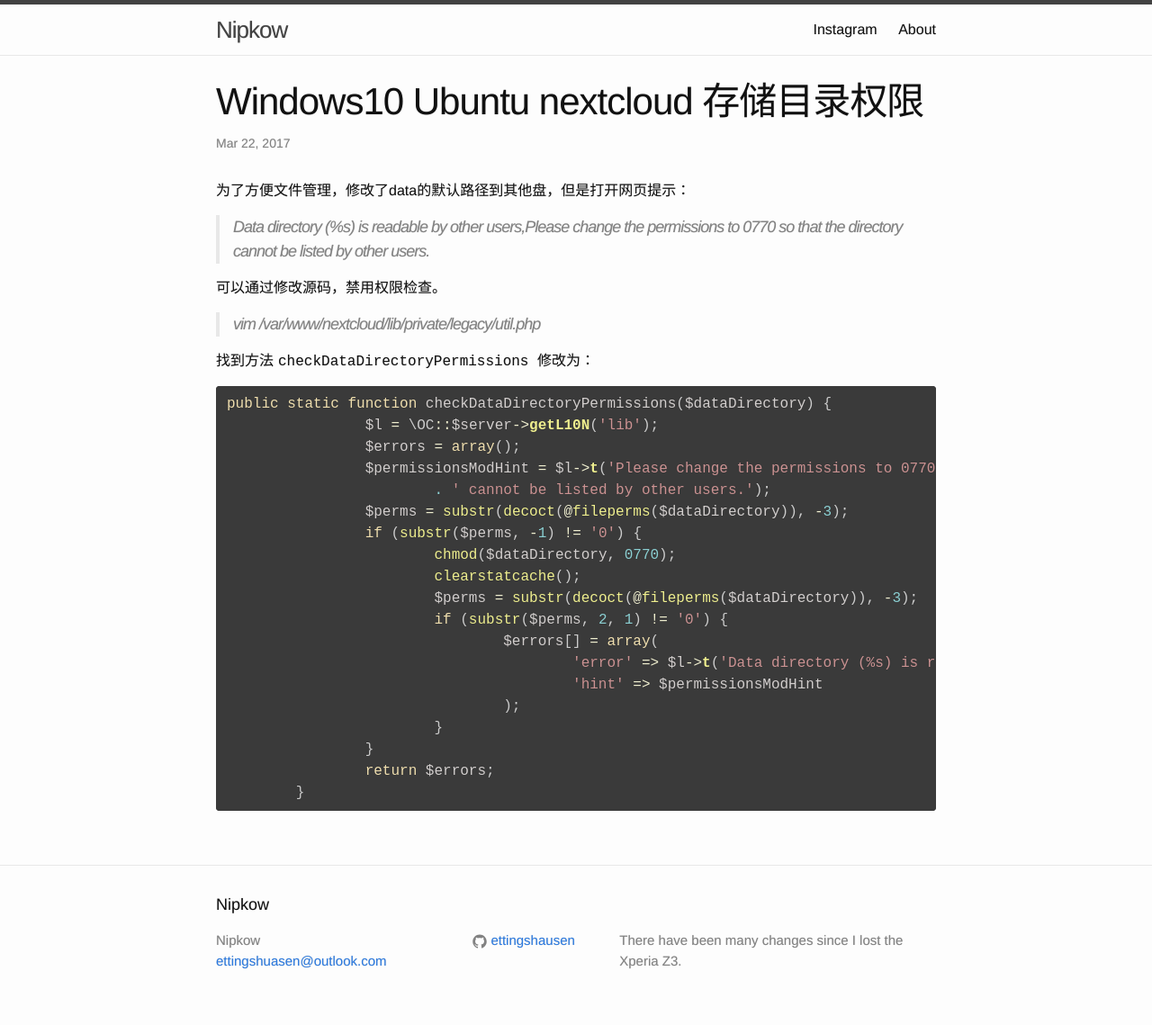
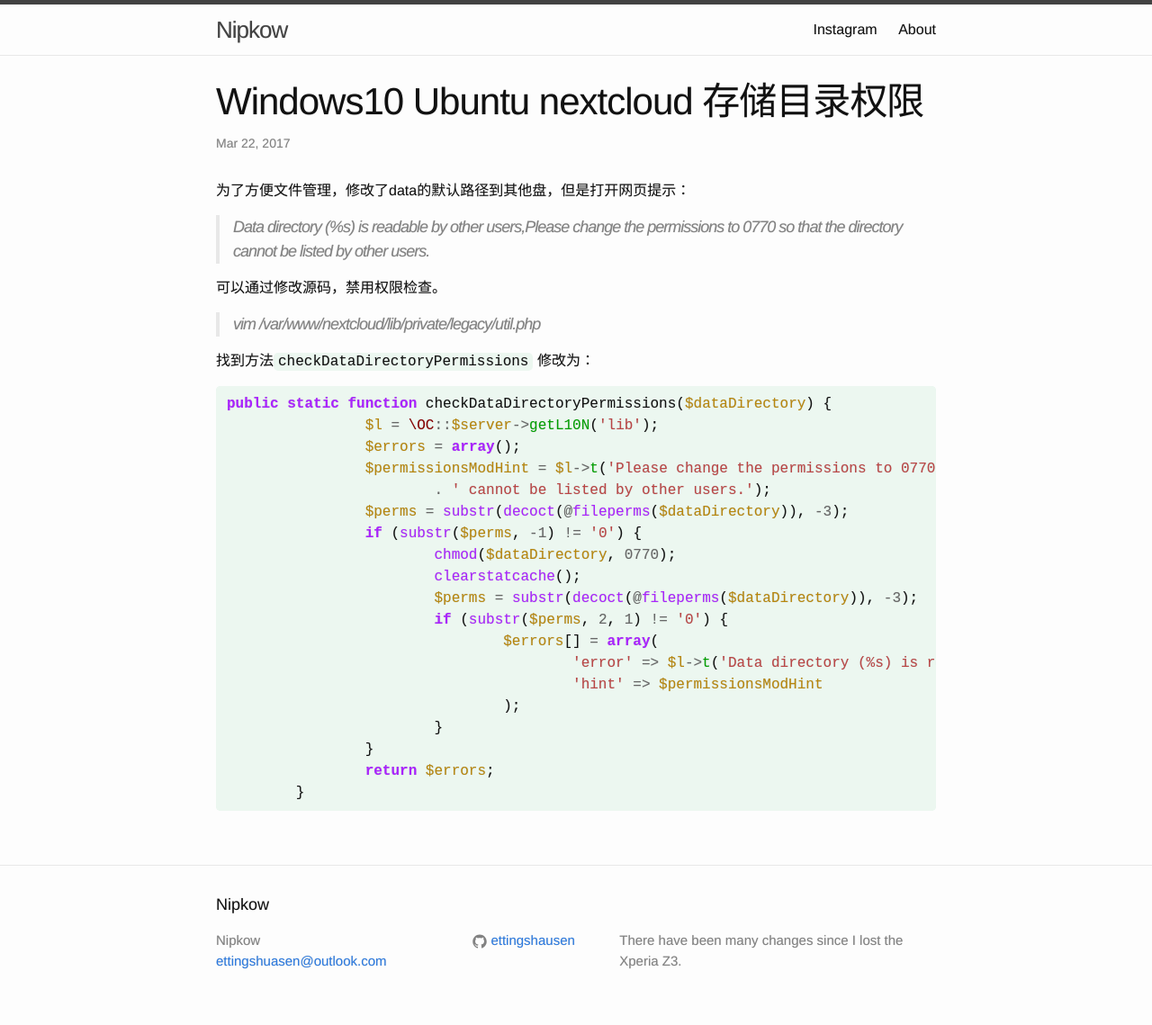
Before and after one commit to ettingshausen/ettingshausen.github.io, a Jekyll site: the page built from _posts/2017-03-22-windows10-ubuntu-nextcloud-permission.md, in a window 1280 px wide. Shown: the whole page at 90% size. Built offline with Jekyll 4.4.1, drawn with Linux system fonts in a browser that asks for light colours; Markdown is read by kramdown in place of the engine named in the settings.

Commit message:
change code style to emacs

```diff
--- a/_sass/_syntax-highlighting.scss
+++ b/_sass/_syntax-highlighting.scss
@@ -1,74 +1,62 @@
-.highlight {
-  color: #fdce93;
-  background-color: #3a3a3a;
-  border-radius: 4px;
-  .hll { background-color: #222; }
-  .c   { color: #7f9f7f; }
-  .err { color: #e37170; background-color: #3d3535; }
-  .g   { color: #7f9f7f; }
-  .k   { color: #f0dfaf; }
-  .l   { color: #cccccc; }
-  .n   { color: #d3cfce; }
-  .o   { color: #f0efd0; }
-  .x   { color: #cccccc; }
-  .p   { color: #cccccc; }
-  .cm  { color: #7f9f7f; }
-  .cp  { color: #7f9f7f; }
-  .c1  { color: #7f9f7f; }
-  .cs  { color: #cd0000; font-weight: bold; }
-  .gd  { color: #cd0000; }
-  .ge  { color: #ccc; font-style: italic; }
-  .gr  { color: red; }
-  .gh  { color: #d3cfce; font-weight: bold; }
-  .gi  { color: #00cd00; }
-  .go  { color: gray; }
-  .gp  { color: #d3cfce; font-weight: bold; }
-  .gs  { color: #cccccc; font-weight: bold; }
-  .gu  { color: purple; font-weight: bold; }
-  .gt  { color: #0040D0; }
-  .kc  { color: #dca3a3; }
-  .kd  { color: #ffff86; }
-  .kn  { color: #dfaf8f; font-weight: bold; }
-  .kp  { color: #cdcf99; }
-  .kr  { color: #cdcd00; }
-  .kt  { color: #00cd00; }
-  .ld  { color: #cc9393; }
-  .m   { color: #8cd0d3; }
-  .s   { color: #cc9393; }
-  .na  { color: #9ac39f; }
-  .nb  { color: #efef8f; }
-  .nc  { color: #efef8f; font-weight: bold; }
-  .no  { color: #cccccc; }
-  .nd  { color: #efef8f; }
-  .ni  { color: #c28182; }
-  .ne  { color: #c3bf9f; font-weight: bold; }
-  .nf  { color: #efef8f; font-weight: bold; }
-  .nl  { color: #cccccc; }
-  .nn  { color: #d3cfce; }
-  .nx  { color: #cccccc; }
-  .py  { color: #cccccc; }
-  .nt  { color: #9ac39f; }
-  .nv  { color: #d3cfce; }
-  .ow  { color: #f0efd0; }
-  .w   { color: #cccccc; }
-  .mf  { color: #8cd0d3; }
-  .mh  { color: #8cd0d3; }
-  .mi  { color: #8cd0d3; }
-  .mo  { color: #8cd0d3; }
-  .sb  { color: #cc9393; }
-  .sc  { color: #cc9393; }
-  .sd  { color: #cc9393; }
-  .s2  { color: #cc9393; }
-  .se  { color: #cc9393; }
-  .sh  { color: #cc9393; }
-  .si  { color: #cc9393; }
-  .sx  { color: #cc9393; }
-  .sr  { color: #cc9393; }
-  .s1  { color: #cc9393; }
-  .ss  { color: #cc9393; }
-  .bp  { color: #efef8f; }
-  .vc  { color: #efef8f; }
-  .vg  { color: #d3cfce; }
-  .vi  { color: #ffffc7; }
-  .il  { color: #8cd0d3; }
-}
+.highlight, .highlighter-rouge {background-color: #ecf7f0; border-radius: 5px}
+.highlight .hll { background-color: #ffffcc }
+.highlight .c { color: #008800; font-style: italic } /* Comment */
+.highlight .err { border: 1px solid #FF0000 } /* Error */
+.highlight .k { color: #AA22FF; font-weight: bold } /* Keyword */
+.highlight .o { color: #666666 } /* Operator */
+.highlight .cm { color: #008800; font-style: italic } /* Comment.Multiline */
+.highlight .cp { color: #008800 } /* Comment.Preproc */
+.highlight .c1 { color: #008800; font-style: italic } /* Comment.Single */
+.highlight .cs { color: #008800; font-weight: bold } /* Comment.Special */
+.highlight .gd { color: #A00000 } /* Generic.Deleted */
+.highlight .ge { font-style: italic } /* Generic.Emph */
+.highlight .gr { color: #FF0000 } /* Generic.Error */
+.highlight .gh { color: #000080; font-weight: bold } /* Generic.Heading */
+.highlight .gi { color: #00A000 } /* Generic.Inserted */
+.highlight .go { color: #808080 } /* Generic.Output */
+.highlight .gp { color: #000080; font-weight: bold } /* Generic.Prompt */
+.highlight .gs { font-weight: bold } /* Generic.Strong */
+.highlight .gu { color: #800080; font-weight: bold } /* Generic.Subheading */
+.highlight .gt { color: #0040D0 } /* Generic.Traceback */
+.highlight .kc { color: #AA22FF; font-weight: bold } /* Keyword.Constant */
+.highlight .kd { color: #AA22FF; font-weight: bold } /* Keyword.Declaration */
+.highlight .kn { color: #AA22FF; font-weight: bold } /* Keyword.Namespace */
+.highlight .kp { color: #AA22FF } /* Keyword.Pseudo */
+.highlight .kr { color: #AA22FF; font-weight: bold } /* Keyword.Reserved */
+.highlight .kt { color: #00BB00; font-weight: bold } /* Keyword.Type */
+.highlight .m { color: #666666 } /* Literal.Number */
+.highlight .s { color: #BB4444 } /* Literal.String */
+.highlight .na { color: #BB4444 } /* Name.Attribute */
+.highlight .nb { color: #AA22FF } /* Name.Builtin */
+.highlight .nc { color: #0000FF } /* Name.Class */
+.highlight .no { color: #880000 } /* Name.Constant */
+.highlight .nd { color: #AA22FF } /* Name.Decorator */
+.highlight .ni { color: #999999; font-weight: bold } /* Name.Entity */
+.highlight .ne { color: #D2413A; font-weight: bold } /* Name.Exception */
+.highlight .nf { color: #00A000 } /* Name.Function */
+.highlight .nl { color: #A0A000 } /* Name.Label */
+.highlight .nn { color: #0000FF; font-weight: bold } /* Name.Namespace */
+.highlight .nt { color: #008000; font-weight: bold } /* Name.Tag */
+.highlight .nv { color: #B8860B } /* Name.Variable */
+.highlight .ow { color: #AA22FF; font-weight: bold } /* Operator.Word */
+.highlight .w { color: #bbbbbb } /* Text.Whitespace */
+.highlight .mf { color: #666666 } /* Literal.Number.Float */
+.highlight .mh { color: #666666 } /* Literal.Number.Hex */
+.highlight .mi { color: #666666 } /* Literal.Number.Integer */
+.highlight .mo { color: #666666 } /* Literal.Number.Oct */
+.highlight .sb { color: #BB4444 } /* Literal.String.Backtick */
+.highlight .sc { color: #BB4444 } /* Literal.String.Char */
+.highlight .sd { color: #BB4444; font-style: italic } /* Literal.String.Doc */
+.highlight .s2 { color: #BB4444 } /* Literal.String.Double */
+.highlight .se { color: #BB6622; font-weight: bold } /* Literal.String.Escape */
+.highlight .sh { color: #BB4444 } /* Literal.String.Heredoc */
+.highlight .si { color: #BB6688; font-weight: bold } /* Literal.String.Interpol */
+.highlight .sx { color: #008000 } /* Literal.String.Other */
+.highlight .sr { color: #BB6688 } /* Literal.String.Regex */
+.highlight .s1 { color: #BB4444 } /* Literal.String.Single */
+.highlight .ss { color: #B8860B } /* Literal.String.Symbol */
+.highlight .bp { color: #AA22FF } /* Name.Builtin.Pseudo */
+.highlight .vc { color: #B8860B } /* Name.Variable.Class */
+.highlight .vg { color: #B8860B } /* Name.Variable.Global */
+.highlight .vi { color: #B8860B } /* Name.Variable.Instance */
+.highlight .il { color: #666666 } /* Literal.Number.Integer.Long */
```
